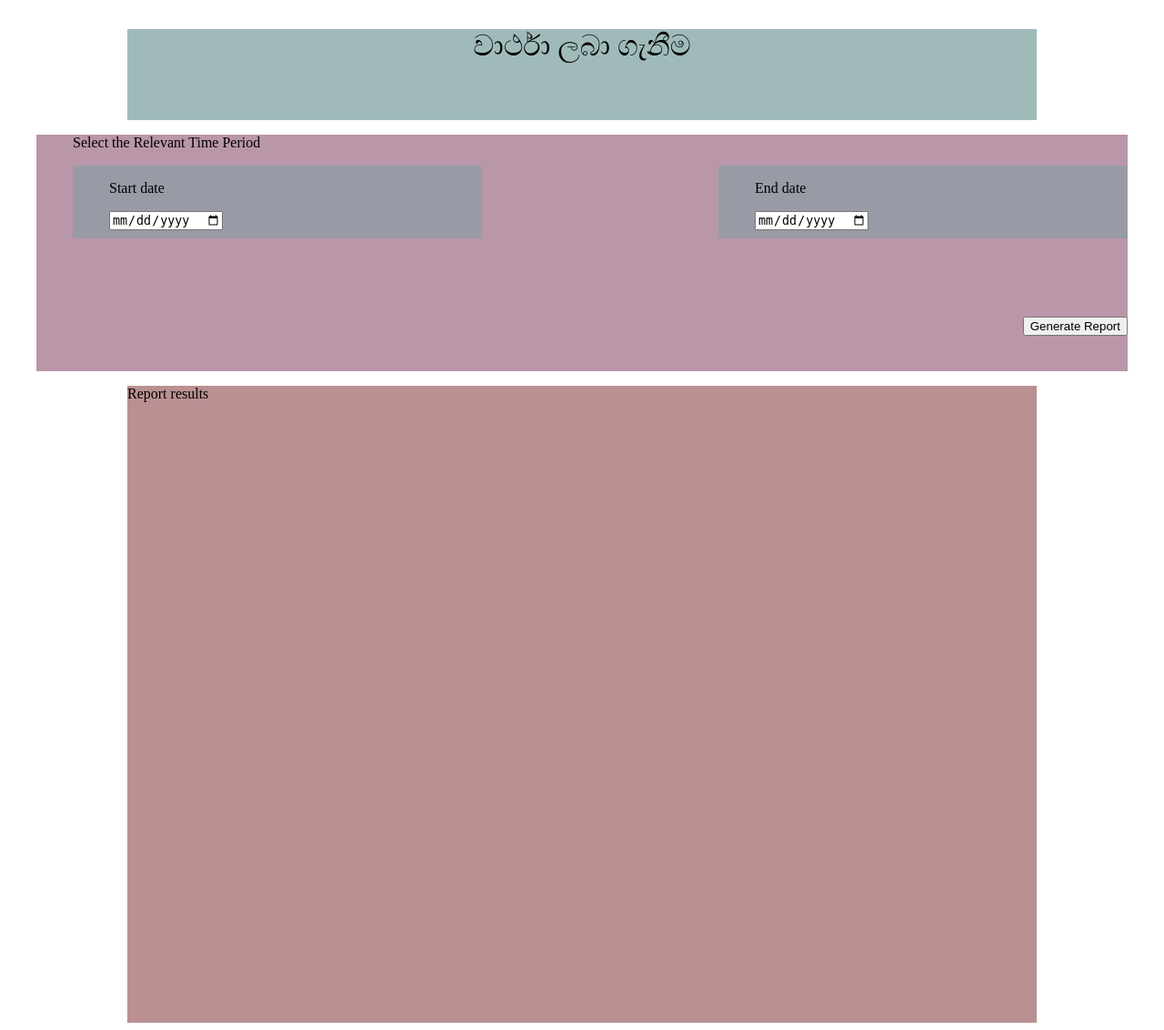
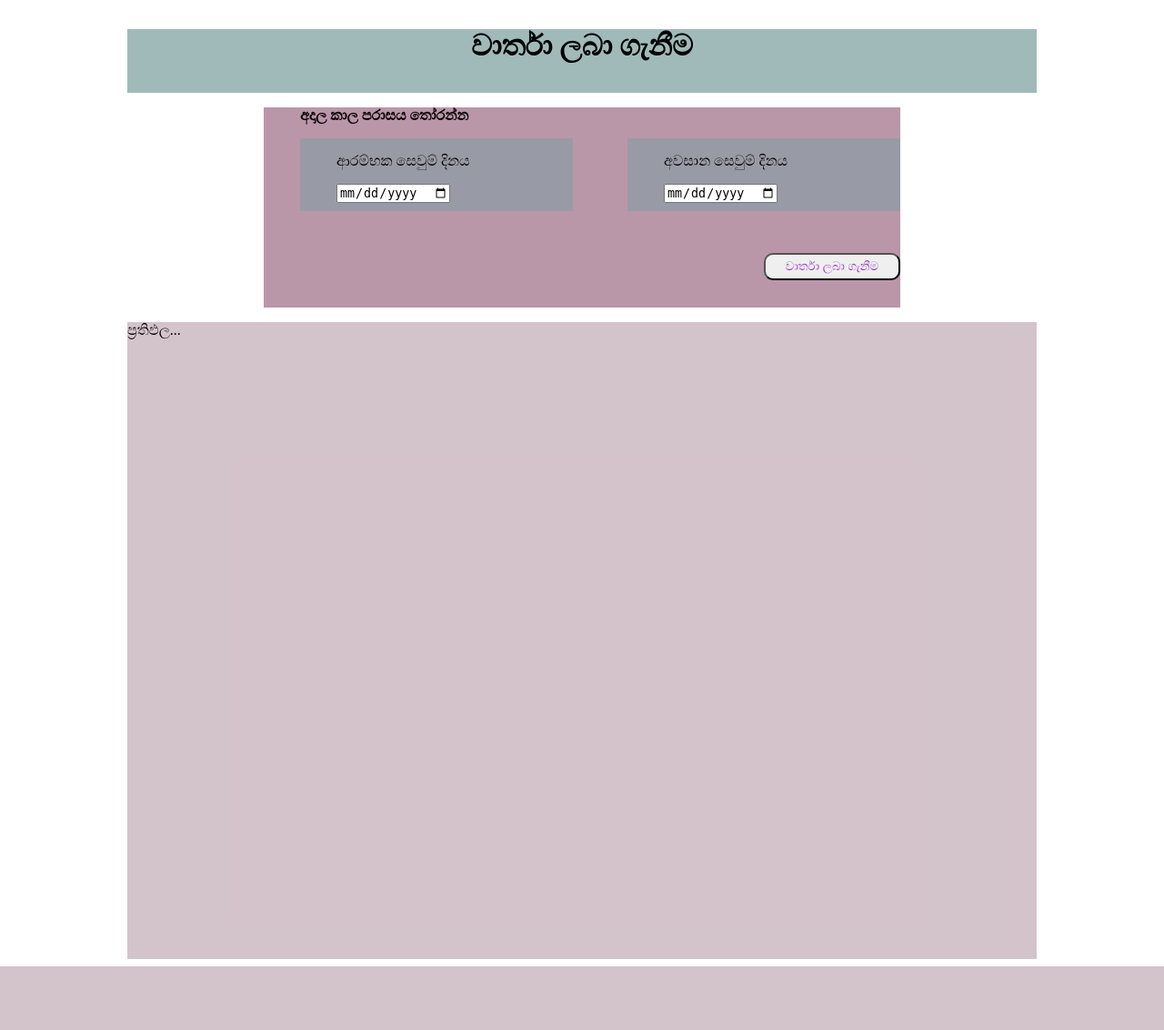
Before and after one commit to Ruchiri/PostalMailManagementSystem, a PHP site: page /report.html in a window 1280 px wide. Shown: the whole page at 91% size. After the commit the page ends 1062 px from the top, so only its background shows below. Run offline with PHP 8.4, Linux system fonts and the light colour scheme; some libraries are stand-ins or nearby versions.

Commit message:
report with sinhala fonts

```diff
--- a/css/report.css
+++ b/css/report.css
@@ -1,44 +1,47 @@
 .heading{
     width: 1000px;
-    height: 100px;
+    height: 70px;
     background:rgba(131,165,165,0.76);
     margin: auto;
     font-size: xx-large;
     text-align: center;
 }
-
 .Choose-date{
     background: rgba(165,118,143,0.76);
-    width: 1200px;
-    height: 200px;
+    width: 700px;
+    height: 160px;
     margin: auto;
 
 }
 .Start-date{
     float: left;
     background: rgba(143,157,165,0.76);
-    width: 450px;
+    width: 300px;
     height: 80px;
 
 }
 .End-date{
     background: rgba(143,157,165,0.76);
-    width: 450px;
+    width: 300px;
     height: 80px;
     float: right;
 }
 .generate{
     background: rgba(165,118,143,0.76);
-    width: 1200px;
+    width: 700px;
     height: 60px;
     margin: auto;
 }
 .generate button{
     float: right;
+    border-radius: 10px;
+    width: 150px;
+    height: 30px;
+    color: darkorchid;
 }
 .Report-results{
     width: 1000px;
     height: 700px;
     margin: auto;
-    background: rgba(165,110,113,0.76);
+    background: rgba(198,176,186,0.76);
 }
--- a/report.html
+++ b/report.html
@@ -1,30 +1,28 @@
 <!DOCTYPE html>
 <head>
     <meta charset="UTF-8">
-    <title>Report Generation</title>
+    <title>වාර්තා ලබා ගැනීම</title>
     <link rel="stylesheet" href="css/report.css">
-    <link rel="stylesheet" href="https://ajax.googleapis.com/ajax/libs/jqueryui/1.11.4/themes/smoothness/jquery-ui.css">
-    <script src="https://ajax.googleapis.com/ajax/libs/jquery/1.11.3/jquery.min.js"></script>
-    <script src="https://ajax.googleapis.com/ajax/libs/jqueryui/1.11.4/jquery-ui.min.js"></script>
+
 
 </head>
 <body>
     <div class="heading">
-        <p>වාර්ථා ලබා ගැනීම</p>
+        <p><strong>වාර්තා ලබා ගැනීම</strong></p>
     </div><!--Heading-->
 
     <div class="Choose-date">
         <ul>
-            <p>Select the Relevant Time Period</p>
+            <p><strong>අදාල කාල පරාසය තෝරන්න</strong></p>
             <div class=" Start-date">
                 <ul>
-                    <p>Start date</p>
+                    <p>ආරම්භක සෙවුම් දිනය</p>
                     <input type="date" />
                 </ul>
             </div><!--start-date-->
             <div class="End-date">
                 <ul>
-                    <p>End date</p>
+                    <p>අවසාන සෙවුම් දිනය</p>
                     <input type="date"/>
                 </ul>
 
@@ -33,10 +31,10 @@
 
     </div><!--Choose-date-->
     <div class="generate">
-        <button>Generate Report</button>
+        <button>වාර්තා ලබා ගැනීම</button>
     </div>
     <div class="Report-results">
-        <p>Report results</p>
+        <p>ප්‍රතිඵල...</p>
     </div><!--Search-results-->
 </body>
 </html>
```
